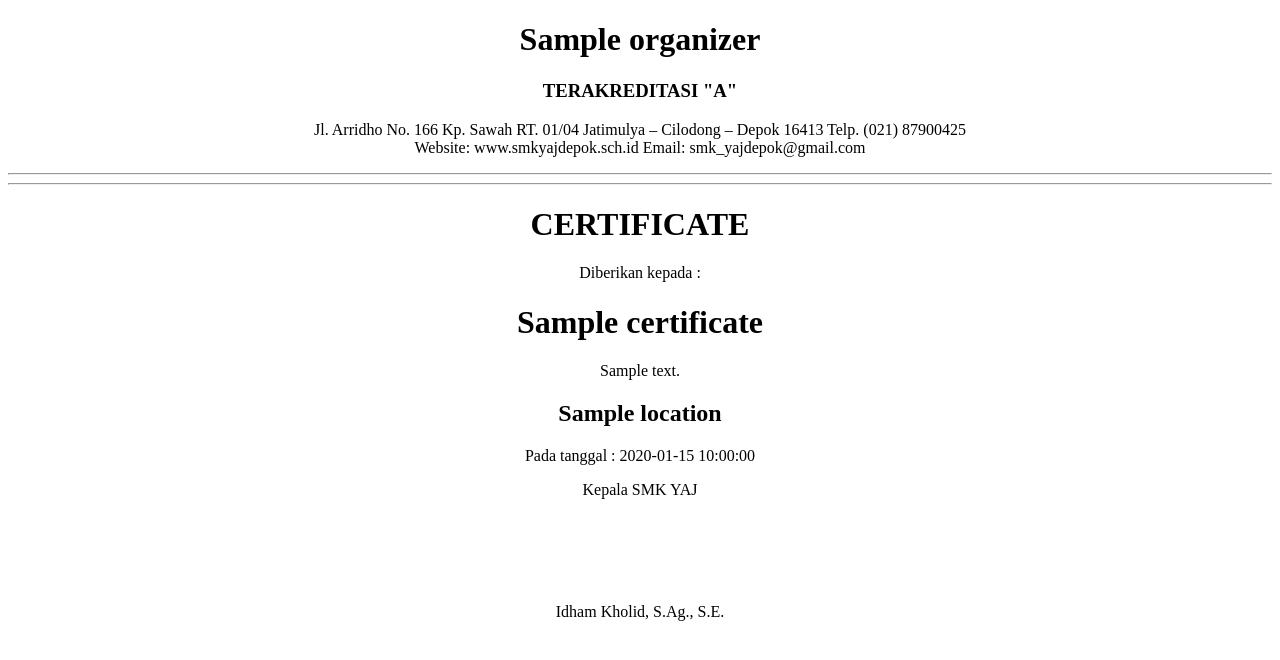
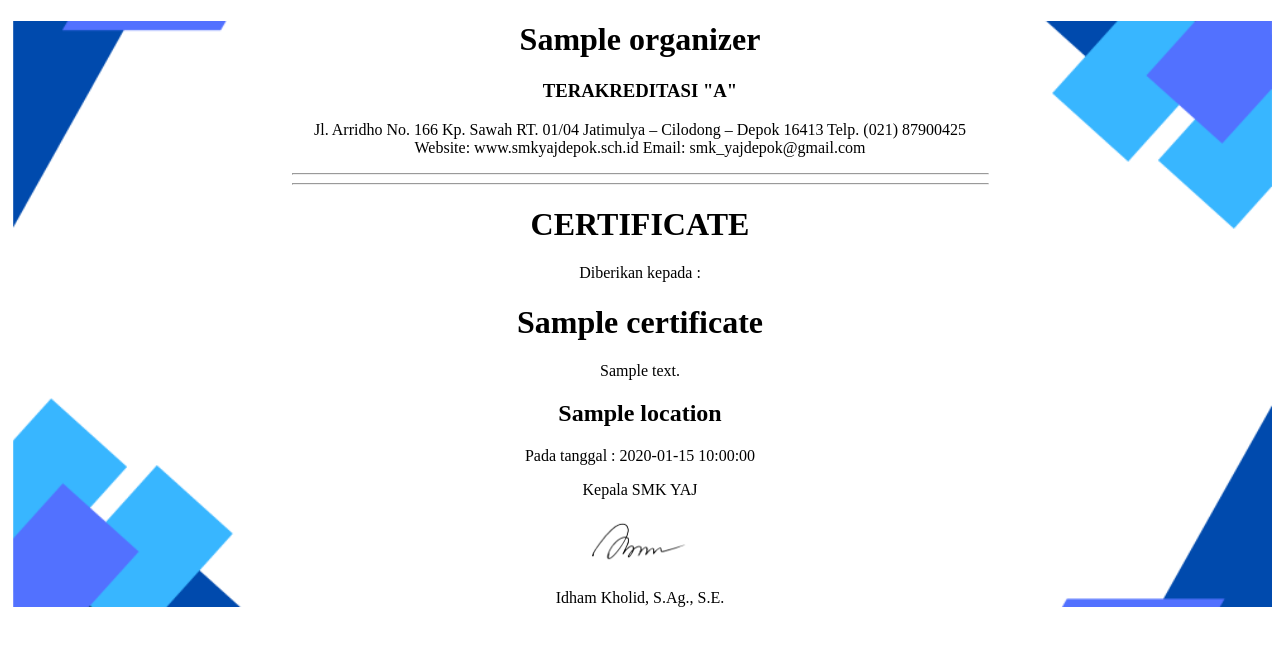
Before and after one commit to RizlaAzc/certificate_online, a CodeIgniter app: the page made by application/views/admin/pages/certificate/V_Download.php in a window 1280 px wide. Shown: the top 660 px of the page. Run offline with CodeIgniter, Linux system fonts and the light colour scheme; tables that the repository leaves empty hold one stand-in row (values such as "Sample post"); the template is opened without the code that fills it: most values are stand-ins (such as "Sample title", 1, 10 or a date in 2020).

Commit message:
revisi tampilan pdf sertifikat

```diff
--- a/application/views/admin/pages/certificate/V_Download.php
+++ b/application/views/admin/pages/certificate/V_Download.php
@@ -4,8 +4,17 @@
     <meta http-equiv="X-UA-Compatible" content="IE=edge">
     <meta name="viewport" content="width=device-width, initial-scale=1.0">
     <title>Certificate Download</title>
+    <style>
+        .background {
+            background-image: url('assets/images/certificate/template.png');
+            background-size: cover;
+            background-position: center;
+            background-repeat: no-repeat;
+        }
+    </style>
 </head><body>
 
+    <div class="background">
     <h1 style="text-align: center;"><?= $event->organizer ?></h1>
     <h3 style="text-align: center;">TERAKREDITASI "A"</h3>
     <p style="text-align: center;">
@@ -14,8 +23,8 @@
     Website: www.smkyajdepok.sch.id Email: smk_yajdepok@gmail.com
     </p>
 
-    <hr>
-    <hr>
+    <hr style="width: 695px; postion: relative;">
+    <hr style="width: 695px; postion: relative;">
 
     <h1 style="text-align: center;">CERTIFICATE</h1>
     <p style="text-align: center;">Diberikan kepada :</p>
@@ -24,10 +33,8 @@
     <h2 style="text-align: center;"><?= $event->location ?></h2>
     <p style="text-align: center;">Pada tanggal : <?= $event->event_date ?></p>
     <center><p>Kepala SMK YAJ</p></center>
-    <br>
-    <br>
-    <br>
-    <br>
+    <center><img style="width: 100px;" src="assets/images/certificate/ttd.png" alt="ttd.png" class="image"></center>
     <p style="text-align: center;">Idham Kholid, S.Ag., S.E.</p>
+    </div>
 
 </body></html>
--- a/application/views/admin/pages/certificate/V_Generate.php
+++ b/application/views/admin/pages/certificate/V_Generate.php
@@ -36,7 +36,7 @@
                           <td class="text-center"><?= $generate->event_id ?></td>
                           <td class="text-center"><?= $generate->assigned_at ?></td>
                           <td class="text-center">
-                            <label class="badge badge-warning" style="margin-right: 3px;"><a class="text-warning" style="text-decoration: none;" href="<?= base_url('admin/download/' . $generate->assignment_id) ?>">Download</a></label><!-- <label class="badge badge-info" style="margin: 3px;"><a class="text-info" style="text-decoration: none;" href="<?= base_url('edit_generate/' . $generate->assignment_id) ?>">Edit</a></label> --><label class="badge badge-danger" style="margin-left: 3px;"><a class="text-danger" style="text-decoration: none;" href="<?= base_url('admin/C_Generate/fungsi_hapus/' . $generate->assignment_id) ?>">Delete</a></label></td>
+                            <label class="badge badge-warning" style="margin-right: 3px;"><a class="text-warning" style="text-decoration: none;" target="_blank" href="<?= base_url('admin/download/' . $generate->assignment_id) ?>">Download</a></label><!-- <label class="badge badge-info" style="margin: 3px;"><a class="text-info" style="text-decoration: none;" href="<?= base_url('edit_generate/' . $generate->assignment_id) ?>">Edit</a></label> --><label class="badge badge-danger" style="margin-left: 3px;"><a class="text-danger" style="text-decoration: none;" href="<?= base_url('admin/C_Generate/fungsi_hapus/' . $generate->assignment_id) ?>">Delete</a></label></td>
                         </tr>
                         <?php
                         }
--- a/application/views/user/pages/certificate/V_Certificate.php
+++ b/application/views/user/pages/certificate/V_Certificate.php
@@ -32,7 +32,7 @@
                         ?>
                           <td class="text-center"><?= $generate->assigned_at ?></td>
                           <td class="text-center">
-                            <label class="badge badge-warning" style="margin-right: 3px;"><a class="text-warning" style="text-decoration: none;" href="<?= base_url('download/' . $generate->assignment_id) ?>">Download</a></label</td>
+                            <label class="badge badge-warning" style="margin-right: 3px;"><a class="text-warning" style="text-decoration: none;" target="_blank" href="<?= base_url('download/' . $generate->assignment_id) ?>">Download</a></label</td>
                         </tr>
                         <?php
                         }
```
Also changed, not shown: application/views/user/pages/certificate/V_Download.php (+13 -6 lines), assets/images/certificate/template.png (added), assets/images/certificate/ttd.png (added), 1 other file.
